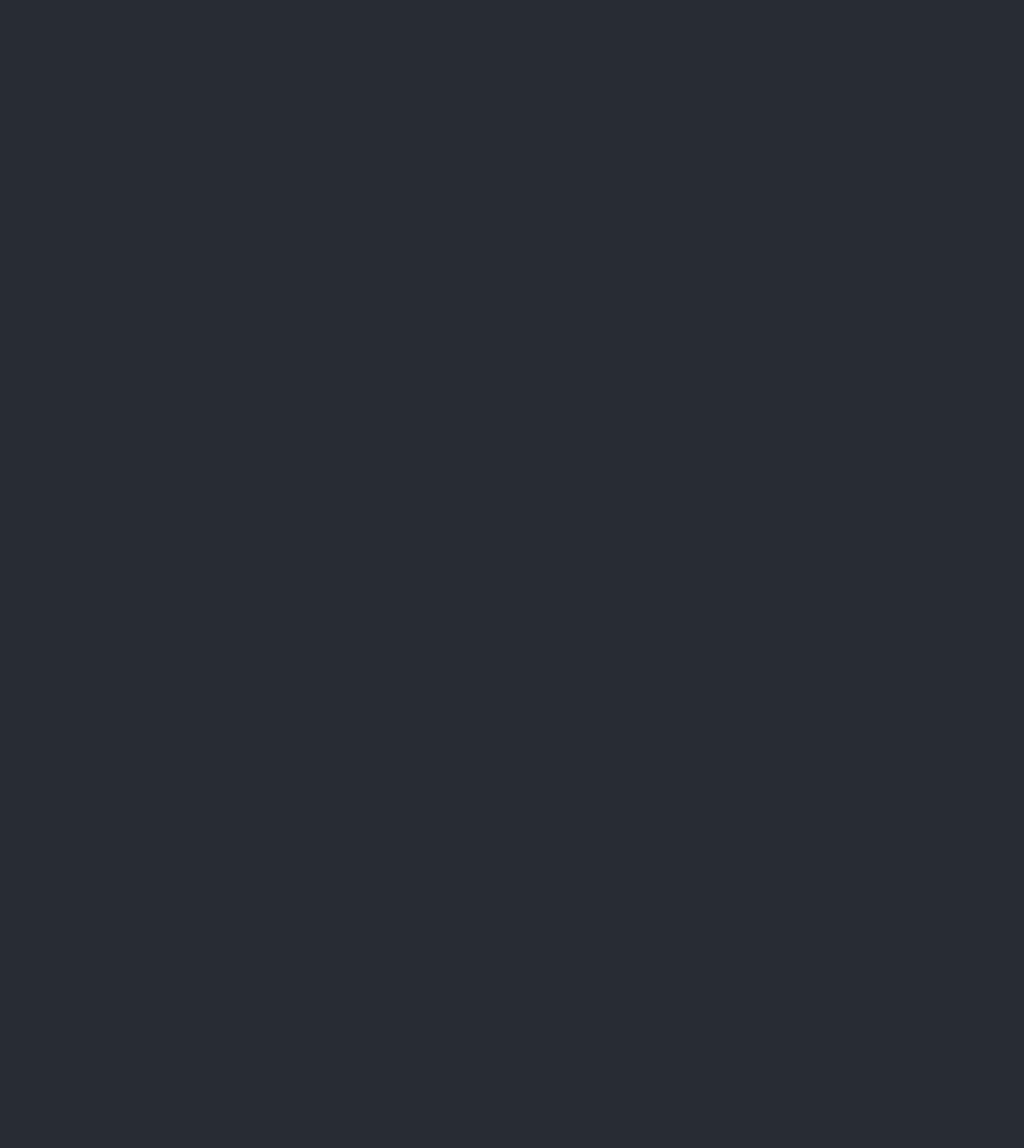
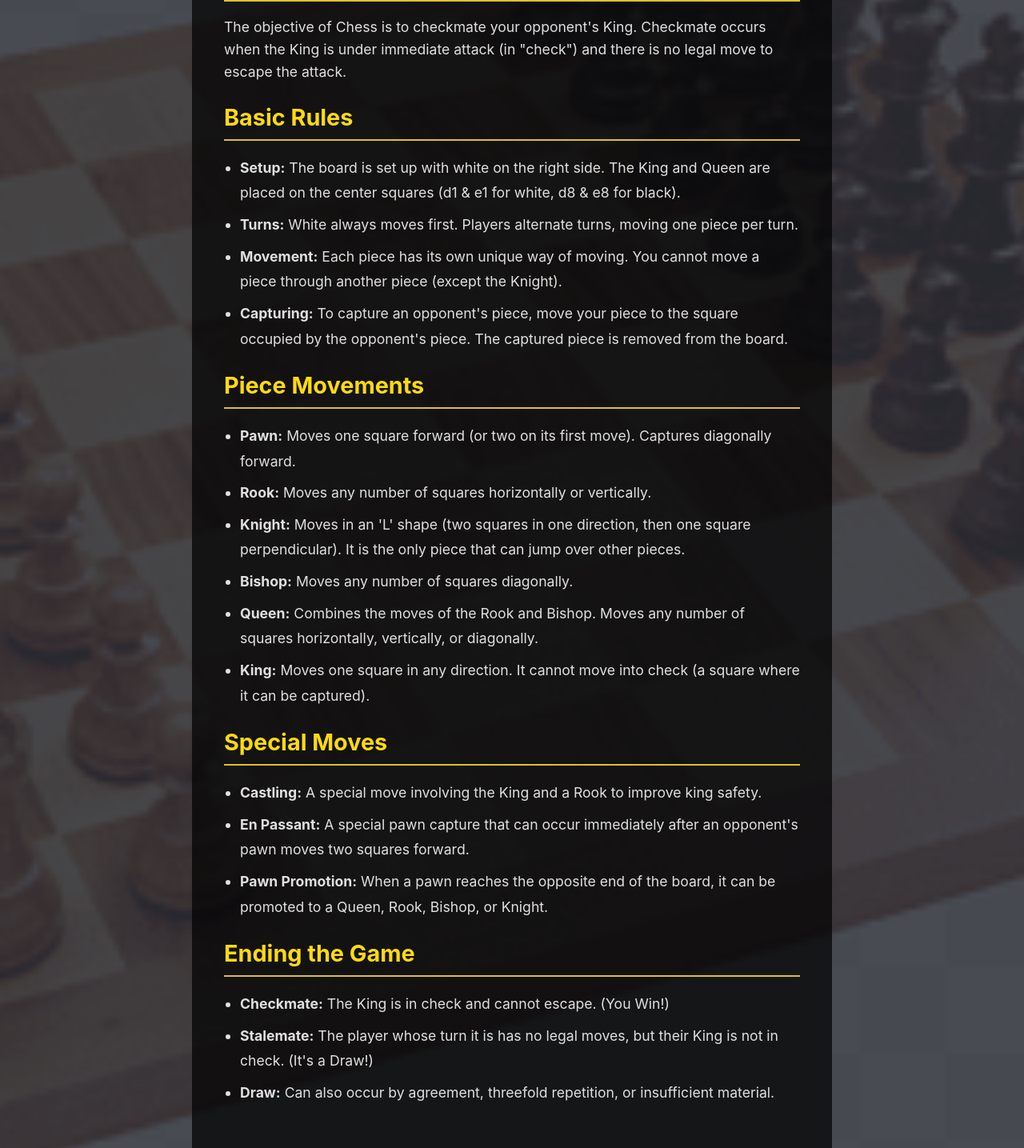
Before and after one commit to SaranshGolash/Crown-Wars, a React (Create React App) app in the folder client/: page /how-to-play in a window 1280 px wide. Before the commit this address had no page. Shown: the part 200-1635 px from the top of the page at 80% size. Before the commit the page ends 800 px from the top, so only its background shows below. Built offline with nearby package versions, Linux system fonts and the light colour scheme.

Commit message:
Finished working on HowToPlay page

```diff
--- a/client/src/App.js
+++ b/client/src/App.js
@@ -3,6 +3,7 @@ import { BrowserRouter as Router, Routes, Route } from 'react-router-dom';
 import './App.css';
 import Main from './pages/Main';
 import Game from './pages/Game';
+import HowToPlay from './pages/HowToPlay';
 
 function App() {
   return (
@@ -11,6 +12,7 @@ function App() {
         <Routes>
           <Route path="/" element={<Main />} />
           <Route path="/game" element={<Game />} />
+          <Route path="/how-to-play" element={<HowToPlay />} />
         </Routes>
       </div>
     </Router>
--- /dev/null
+++ b/client/src/pages/HowToPlay.jsx
@@ -0,0 +1,197 @@
+import { useNavigate } from "react-router-dom";
+
+function ListItem({children, listItemStyle}) {
+    return(
+        <li style={listItemStyle}>{children}</li>
+    )
+}
+
+function HowToPlay() {
+    const navigate = useNavigate();
+
+    const handleBackToMenu = () => {
+        navigate("/");
+    };
+
+    const mainPageStyle = {
+        display: 'flex',
+        justifyContent: 'center',
+        alignItems: 'center',
+        flexFlow: 'column nowrap',
+        minHeight: '100vh',
+        position: 'relative'
+    };
+
+    const titleStyle = {
+        fontSize: '3rem',
+        color: '#ffdb0fff',
+        marginBottom: '10px'
+    };
+
+    const bgStyle = {
+        position: 'absolute',
+        top: 0,
+        left: 0,
+        width: '100%',
+        height: '100%',
+        backgroundImage: 'url("/chess-board.png")',
+        backgroundSize: 'cover',
+        backgroundPosition: 'center',
+        opacity: 0.15,
+        zIndex: -1
+    };
+
+    const contentStyle = {
+        backgroundColor: 'rgba(0, 0, 0, 0.7)',
+        padding: '40px',
+        borderRadius: '10px',
+        maxWidth: '800px',
+        width: '90%',
+        boxSizing: 'border-box',
+        textAlign: 'left'
+    };
+
+    const buttonStyle = {
+        padding: '10px 20px',
+        fontSize: '1.2rem',
+        cursor: 'pointer',
+        marginTop: '30px',
+        backgroundColor: '#dfc223ff',
+        color: '#000',
+        border: 'none',
+        borderRadius: '5px'
+    };
+
+    const sectionStyle = {
+        marginBottom: '25px',
+    };
+
+    const headingStyle = {
+        fontSize: '1.8rem',
+        color: '#ffdb0fff',
+        marginBottom: '15px',
+        borderBottom: '2px solid #dfc223ff',
+        paddingBottom: '10px'
+    };
+
+    const paragraphStyle = {
+        fontSize: '1.1rem',
+        lineHeight: '1.6',
+        marginBottom: '10px',
+        color: '#e0e0e0'
+    };
+
+    const listStyle = {
+        fontSize: '1.1rem',
+        lineHeight: '1.8',
+        paddingLeft: '20px',
+        color: '#e0e0e0'
+    };
+
+    const listItemStyle = {
+        marginBottom: '8px',
+        color: '#e0e0e0'
+    };
+
+    return (
+        <div className="how-to-play-main" style={mainPageStyle}>
+            <div style={bgStyle}></div>
+            <div className="how-to-play-content" style={contentStyle}>
+                <h1 style={titleStyle}>How to Play</h1>
+
+                <div style={sectionStyle}>
+                    <h2 style={headingStyle}>The Objective</h2>
+                    <p style={paragraphStyle}>
+                        The objective of Chess is to checkmate your opponent's King.
+                        Checkmate occurs when the King is under immediate attack (in "check")
+                        and there is no legal move to escape the attack.
+                    </p>
+                </div>
+
+                <div style={sectionStyle}>
+                    <h2 style={headingStyle}>Basic Rules</h2>
+                    <ul style={listStyle}>
+                        <ListItem listItemStyle={listItemStyle}>
+                            <strong>Setup:</strong> The board is set up with white on the right side.
+                            The King and Queen are placed on the center squares (d1 & e1 for white, d8 & e8 for black).
+                        </ListItem>
+                        <ListItem listItemStyle={listItemStyle}>
+                            <strong>Turns:</strong> White always moves first. Players alternate turns, moving one piece per turn.
+                        </ListItem>
+                        <ListItem listItemStyle={listItemStyle}>
+                            <strong>Movement:</strong> Each piece has its own unique way of moving.
+                            You cannot move a piece through another piece (except the Knight).
+                        </ListItem>
+                        <ListItem listItemStyle={listItemStyle}>
+                            <strong>Capturing:</strong> To capture an opponent's piece, move your piece to the square occupied by the opponent's piece.
+                            The captured piece is removed from the board.
+                        </ListItem>
+                    </ul>
+                </div>
+
+                <div style={sectionStyle}>
+                    <h2 style={headingStyle}>Piece Movements</h2>
+                    <ul style={listStyle}>
+                        <ListItem listItemStyle={listItemStyle}>
+                            <strong>Pawn:</strong> Moves one square forward (or two on its first move). Captures diagonally forward.
+                        </ListItem>
+                        <ListItem listItemStyle={listItemStyle}>
+                            <strong>Rook:</strong> Moves any number of squares horizontally or vertically.
+                        </ListItem>
+                        <ListItem listItemStyle={listItemStyle}>
+                            <strong>Knight:</strong> Moves in an 'L' shape (two squares in one direction, then one square perpendicular).
+                            It is the only piece that can jump over other pieces.
+                        </ListItem>
+                        <ListItem listItemStyle={listItemStyle}>
+                            <strong>Bishop:</strong> Moves any number of squares diagonally.
+                        </ListItem>
+                        <ListItem listItemStyle={listItemStyle}>
+                            <strong>Queen:</strong> Combines the moves of the Rook and Bishop.
+                            Moves any number of squares horizontally, vertically, or diagonally.
+                        </ListItem>
+                        <ListItem listItemStyle={listItemStyle}>
+                            <strong>King:</strong> Moves one square in any direction.
+                            It cannot move into check (a square where it can be captured).
+                        </ListItem>
+                    </ul>
+                </div>
+
+                <div style={sectionStyle}>
+                    <h2 style={headingStyle}>Special Moves</h2>
+                    <ul style={listStyle}>
+                        <ListItem listItemStyle={listItemStyle}>
+                            <strong>Castling:</strong> A special move involving the King and a Rook to improve king safety.
+                        </ListItem>
+                        <ListItem listItemStyle={listItemStyle}>
+                            <strong>En Passant:</strong> A special pawn capture that can occur immediately after an opponent's pawn moves two squares forward.
+                        </ListItem>
+                        <ListItem listItemStyle={listItemStyle}>
+                            <strong>Pawn Promotion:</strong> When a pawn reaches the opposite end of the board, it can be promoted to a Queen, Rook, Bishop, or Knight.
+                        </ListItem>
+                    </ul>
+                </div>
+
+                <div style={sectionStyle}>
+                    <h2 style={headingStyle}>Ending the Game</h2>
+                    <ul style={listStyle}>
+                        <ListItem listItemStyle={listItemStyle}>
+                            <strong>Checkmate:</strong> The King is in check and cannot escape. (You Win!)
+                        </ListItem>
+                        <ListItem listItemStyle={listItemStyle}>
+                            <strong>Stalemate:</strong> The player whose turn it is has no legal moves, but their King is not in check. (It's a Draw!)
+                        </ListItem>
+                        <ListItem listItemStyle={listItemStyle}>
+                            <strong>Draw:</strong> Can also occur by agreement, threefold repetition, or insufficient material.
+                        </ListItem>
+                    </ul>
+                </div>
+
+                <button onClick={handleBackToMenu} style={buttonStyle}>
+                    Back to Menu
+                </button>
+            </div>
+        </div>
+    );
+}
+
+export default HowToPlay;
--- a/client/src/pages/Main.jsx
+++ b/client/src/pages/Main.jsx
@@ -16,8 +16,14 @@ function Main() {
     const navigate = useNavigate();
 
     const handleMenuClick = (item) => {
-        if (item === "New Game") {
+        if(item === "New Game") {
             navigate("/game");
+        } else if(item === "How to Play") {
+            navigate("/how-to-play");
+        } else if(item === "Settings") {
+            navigate("/settings");
+        } else if(item === "Credits") {
+            navigate("/credits");
         }
     };
 
@@ -25,8 +31,7 @@ function Main() {
         "New Game",
         "How to Play",
         "Settings",
-        "Credits",
-        "Exit"
+        "Credits"
     ];
 
     const listStyle = {
```
